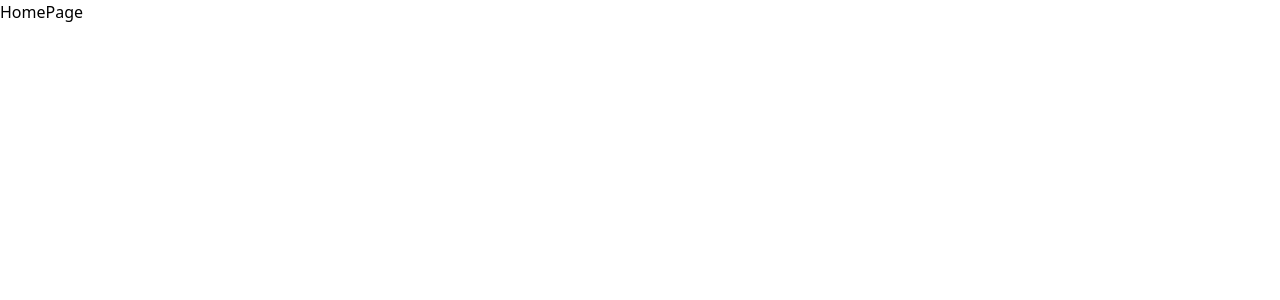
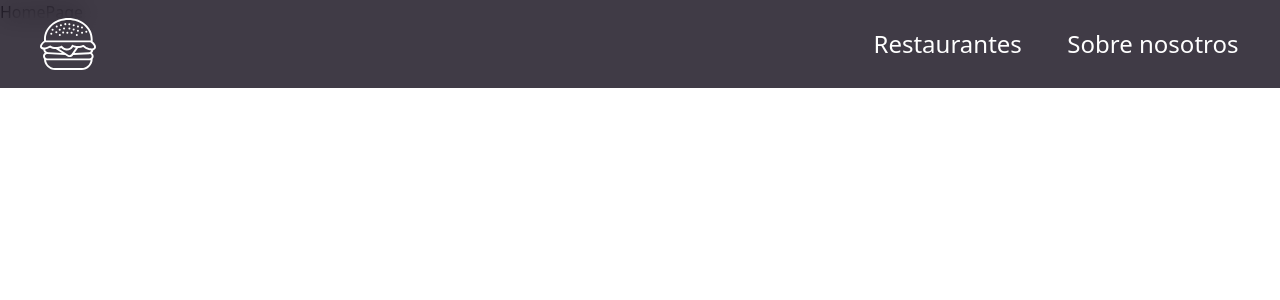
Before and after one commit to DraakoDev/Local-Restaurants, a React (Vite) app: page / in a window 1280 px wide. Shown: the top 300 px of the page. Built offline with nearby package versions, Linux system fonts and the light colour scheme.

Commit message:
feat(Routing): Navbar and routing is created

```diff
--- /dev/null
+++ b/src/components/NavBar.jsx
@@ -0,0 +1,43 @@
+import React, { useState } from "react";
+import { Link } from "react-router-dom";
+import { navLinks } from "../constants/nav";
+
+const NavLinks = () => {
+  const [active, setActive] = useState("")
+
+  return (
+    <ul className="flex gap-x-5 justify-evenly">
+      {navLinks.map((link) => (
+        <li onClick={() => setActive(link.name)} key={link.name} className={`${
+          active == link.name ? 'text-black-200' : 'text-white'
+        } hover:scale-105 hover:text-black-50 text-2xl transition-transform duration-150 ease-in`}>
+          <Link to={`/${link.route}`}>{link.name}</Link>
+        </li>
+      ))}
+    </ul>
+  );
+};
+
+const NavBar = () => {
+  return (
+    <header>
+      <nav className="w-full justify-between fixed top-0 left-0  bg-black-900 backdrop-filter backdrop-blur-md bg-opacity-80 flex items-center px-4 py-2">
+        <div className="px-6 py-2">
+          <Link to="/" className="flex items-center gap-4">
+            <img
+              src="/hamburger.svg"
+              alt="logo"
+              className="w-10 sm:w-12 md:w-14 lg:w-18 h-auto hover:scale-110 transition-transform duration-200 ease-in"
+            />
+          </Link>
+        </div>
+
+        <div className="w-1/3">
+          <NavLinks />
+        </div>
+      </nav>
+    </header>
+  );
+};
+
+export default NavBar;
--- /dev/null
+++ b/src/constants/nav.js
@@ -0,0 +1,6 @@
+const navLinks = [
+  { name: "Restaurantes", route: "restaurantes" },
+  { name: "Sobre nosotros", route: "sobre" }
+]
+
+export { navLinks }
--- /dev/null
+++ b/src/pages/Test.jsx
@@ -0,0 +1,9 @@
+import React from 'react'
+
+const Test = () => {
+  return (
+    <div>Test</div>
+  )
+}
+
+export default Test
--- a/src/routes/App.routes.jsx
+++ b/src/routes/App.routes.jsx
@@ -1,14 +1,24 @@
 import React from 'react'
-import { Route, Routes } from 'react-router-dom'
+import { Navigate, Route, Routes } from 'react-router-dom'
 import HomePage from '../pages/HomePage'
+import Test from '../pages/Test'
+import NavBar from '../components/NavBar'
 
 const AppRoutes = () => {
   return (
-    <Routes>
-      <Route path='/'>
-        <Route index element={<HomePage />} />
-      </Route>
-    </Routes>
+    <>
+      <NavBar />
+      <Routes>
+        <Route path='/'>
+          <Route index element={<HomePage />} />
+          <Route path='/restaurantes' element={<Test />} />
+          <Route path='/restaurante/:id' element={<Test />} />
+          <Route path='/sobre' element={<h2>About</h2>} />
+
+          <Route path='*' element={<Navigate to="/" />} />
+        </Route>
+      </Routes>
+    </>
   )
 }
 
--- a/tailwind.config.js
+++ b/tailwind.config.js
@@ -19,7 +19,7 @@ export default {
           '800': '#1a0f24',
           '900': '#110b18',
           '950': '#040308',
-        },
+        }
       }
     },
   },
```
Also changed, not shown: public/hamburger.svg (added), public/home.svg (added).
